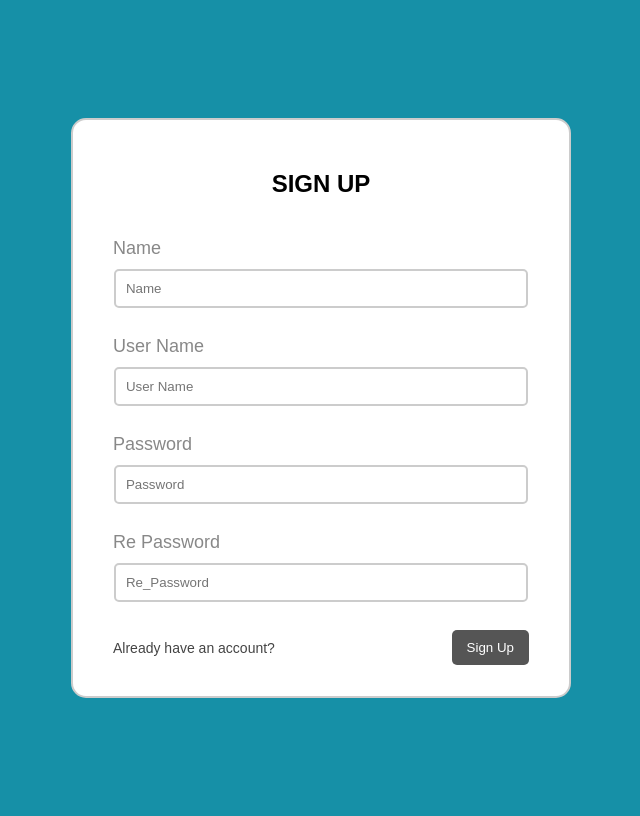
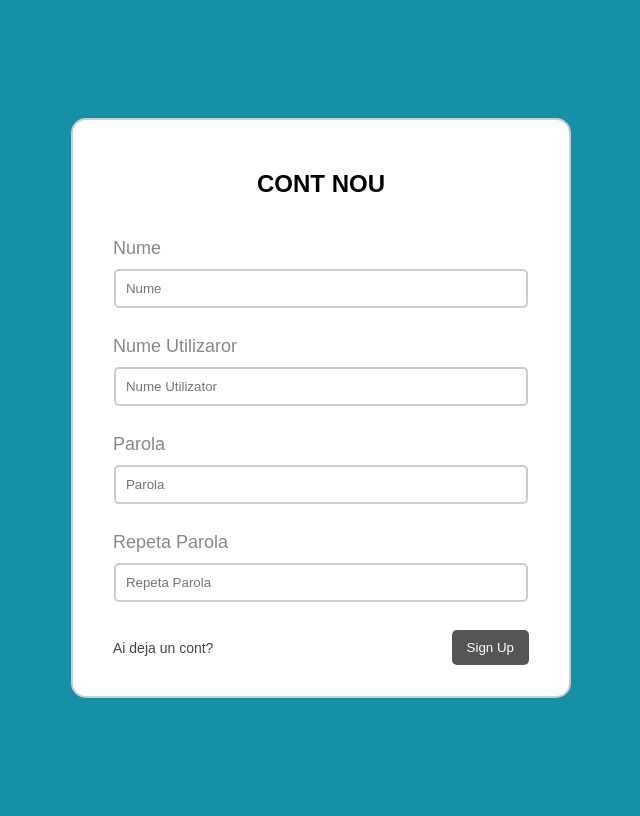
Before and after one commit to rvrxs17/ProiectPA, a PHP site: page /ProiectPA/signup.php in a window 1280 px wide. Shown: the whole page, without its empty margins (319-959 px from the left). Run offline with PHP 8.4, Linux system fonts and the light colour scheme.

Commit message:
romanizarexDDD

```diff
--- a/logreg/signup.php
+++ b/logreg/signup.php
@@ -1,12 +1,12 @@
 <!DOCTYPE html>
 <html>
 <head>
-	<title>SIGN UP</title>
+	<title>CONT NOU</title>
 	<link rel="stylesheet" type="text/css" href="style.css">
 </head>
 <body>
      <form action="signup-check.php" method="post">
-     	<h2>SIGN UP</h2>
+     	<h2>CONT NOU</h2>
      	<?php if (isset($_GET['error'])) { ?>
      		<p class="error"><?php echo $_GET['error']; ?></p>
      	<?php } ?>
@@ -15,7 +15,7 @@
                <p class="success"><?php echo $_GET['success']; ?></p>
           <?php } ?>
 
-          <label>Name</label>
+          <label>Nume</label>
           <?php if (isset($_GET['name'])) { ?>
                <input type="text"
                       name="name"
@@ -24,10 +24,10 @@
           <?php }else{ ?>
                <input type="text"
                       name="name"
-                      placeholder="Name"><br>
+                      placeholder="Nume"><br>
           <?php }?>
 
-          <label>User Name</label>
+          <label>Nume Utilizaror</label>
           <?php if (isset($_GET['uname'])) { ?>
                <input type="text"
                       name="uname"
@@ -36,22 +36,22 @@
           <?php }else{ ?>
                <input type="text"
                       name="uname"
-                      placeholder="User Name"><br>
+                      placeholder="Nume Utilizator"><br>
           <?php }?>
 
 
-     	<label>Password</label>
+     	<label>Parola</label>
      	<input type="password"
                  name="password"
-                 placeholder="Password"><br>
+                 placeholder="Parola"><br>
 
-          <label>Re Password</label>
+          <label>Repeta Parola</label>
           <input type="password"
                  name="re_password"
-                 placeholder="Re_Password"><br>
+                 placeholder="Repeta Parola"><br>
 
      	<button type="submit">Sign Up</button>
-          <a href="index.php" class="ca">Already have an account?</a>
+          <a href="index.php" class="ca">Ai deja un cont?</a>
      </form>
 </body>
 </html>
--- a/pagini/desprenoi.html
+++ b/pagini/desprenoi.html
@@ -8,6 +8,6 @@
 </head>
 <body>
     <p> A.C.S. Arcasii Tarii Barsei is a traditional archery and historic archery club in Rasnov, Brasov County. If you want to get started and learn the secrets of traditional archery or historical archery, we are waiting for you with all the necessary equipment for this. We do not guarantee that you will be a Robin Hood at first, but we promise that you will spend quality time learning the skills of archery with us, and if you think you want to perform in this sport, we are a team of professionals, ready to support and guide you on this journey.</p>
-    <a href = "http://localhost/ProiectPA/HTML/index.php"> Home </a>
+    <a href = "http://localhost/ProiectPA/pagini/index.php"> Home </a>
 </body>
 </html>
--- a/pagini/index.html
+++ b/pagini/index.html
@@ -9,9 +9,9 @@
 <body>
     <p>bravo ivascule</p>
     <br><br>
-    <a href = "http://localhost/ProiectPA/HTML/desprenoi.html"> Despre Noi </a>
+    <a href = "http://localhost/ProiectPA/pagini/desprenoi.html"> Despre Noi </a>
     <br><br><br><br><br><br><br>
-    <a href="http://localhost/ProiectPA/PHP/logreg/index.php" class="ca">Login</a>
+    <a href="http://localhost/ProiectPA/logreg/index.php" class="ca">Login</a>
     <p>SALUT CEZAR</p>
 </body>
 </html>
--- a/pagini/index.php
+++ b/pagini/index.php
@@ -13,7 +13,7 @@ if (isset($_SESSION['id']) && isset($_SESSION['user_name'])) {
 <body>
 <p>bravo ivascule</p>
     <br><br>
-    <a href = "http://localhost/ProiectPA/HTML/desprenoi.html"> Despre Noi </a>
+    <a href = "http://localhost/ProiectPA/pagini/desprenoi.html"> Despre Noi </a>
     <br><br>
     <a href="logout.php">Logout</a>
 </body>
@@ -21,7 +21,7 @@ if (isset($_SESSION['id']) && isset($_SESSION['user_name'])) {
 
 <?php
 }else{
-     header("Location: http://localhost/ProiectPA/PHP/logreg/index.php");
+     header("Location: http://localhost/ProiectPA/logreg/index.php");
      exit();
 }
 ?>
--- a/pagini/logout.php
+++ b/pagini/logout.php
@@ -4,4 +4,4 @@ session_start();
 session_unset();
 session_destroy();
 
-header("Location: http://localhost/ProiectPA/PHP/logreg/index.php");
+header("Location: http://localhost/ProiectPA/logreg/index.php");
```
Also changed, not shown: logreg/index.php (+5 -5 lines), logreg/login.php (+5 -6 lines), logreg/signup-check.php (+8 -8 lines).
